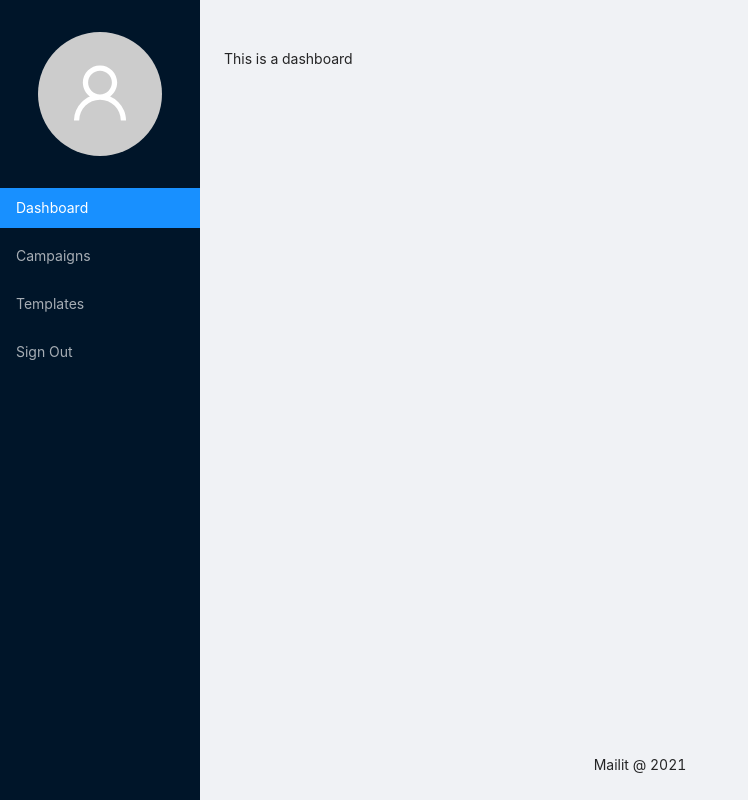
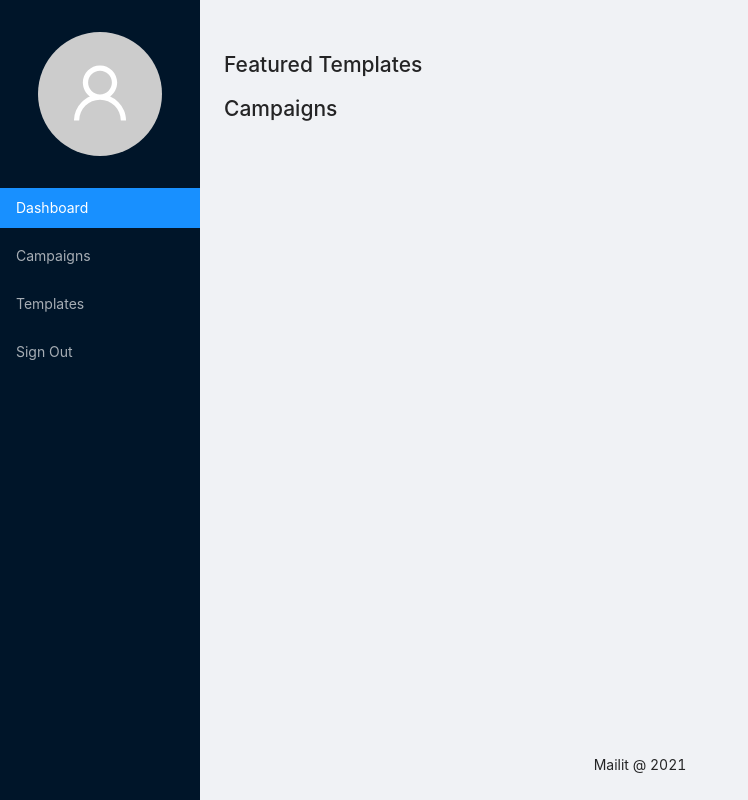
Before and after one commit to xindixu/mailit, a React (Create React App) app in the folder frontend/: page / in a window 1280 px wide. Shown: the whole page, without its empty margins (0-748 px from the left). Built offline with nearby package versions, Linux system fonts and the light colour scheme.

Commit message:
feat: structure of the dashboard page

```diff
--- a/frontend/src/App.js
+++ b/frontend/src/App.js
@@ -6,7 +6,7 @@ import Dashboard from "./pages/dashboard"
 import Campaigns from "./pages/campaigns"
 import Templates from "./pages/templates"
 
-const { Header, Sider, Footer, Content } = Layout
+const { Sider, Footer, Content } = Layout
 import styleSettings from "./styles"
 
 const { spacerMd } = styleSettings
--- a/frontend/src/components/navbar.js
+++ b/frontend/src/components/navbar.js
@@ -1,5 +1,5 @@
 import React from "react"
-import { Avatar, Menu, Space } from "antd"
+import { Avatar, Menu } from "antd"
 import { UserOutlined } from "@ant-design/icons"
 import { Link } from "react-router-dom"
 import styled from "styled-components"
@@ -8,7 +8,7 @@ import styleSettings from "../styles"
 
 const SIZE = 124
 
-const { spacerMd, spacerLg } = styleSettings
+const { spacerLg } = styleSettings
 
 const StyledMenu = styled(Menu)`
   padding: ${spacerLg} 0;
--- a/frontend/src/pages/dashboard.js
+++ b/frontend/src/pages/dashboard.js
@@ -1,7 +1,12 @@
 import React from "react"
 import PropTypes from "prop-types"
 
-const Dashboard = (props) => <div>This is a dashboard</div>
+const Dashboard = () => (
+  <div>
+    <h2>Featured Templates</h2>
+    <h2>Campaigns</h2>
+  </div>
+)
 
 Dashboard.propTypes = {}
 
```
